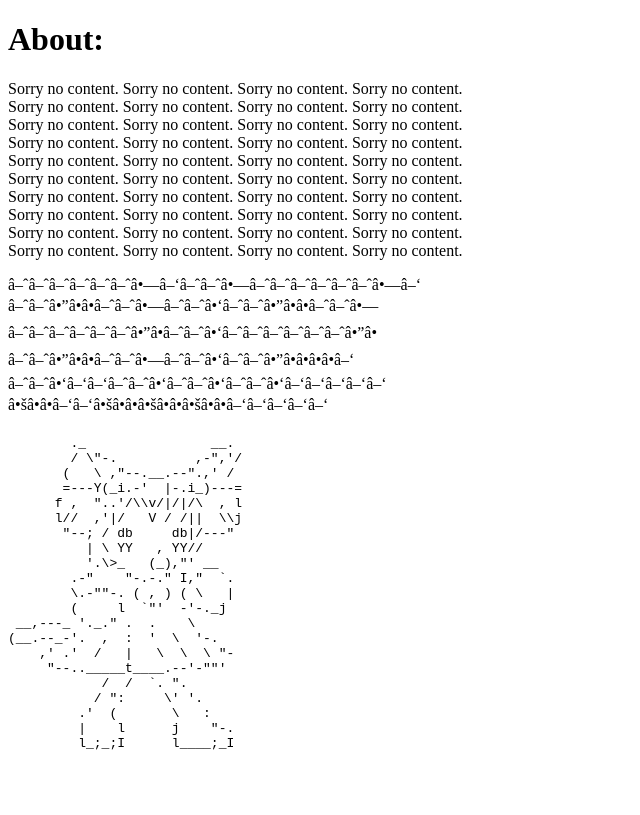
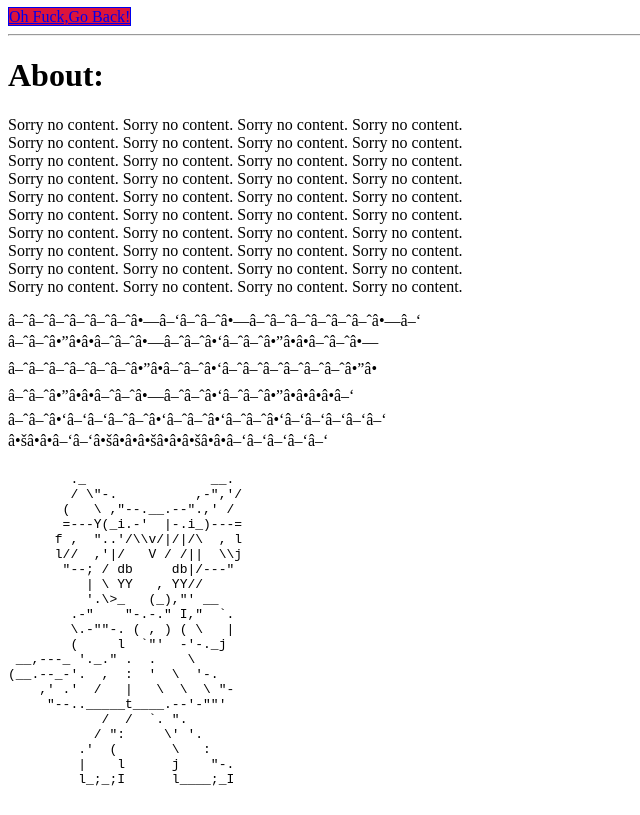
Before and after one commit to Meridianytp/Meridianytp, a plain HTML site: page about.html in a window 1280 px wide. Shown: the whole page, without its empty margins (0-640 px from the left). Drawn offline with Linux system fonts and the light colour scheme.

Commit message:
About Page
hyperlink back to home screen added

```diff
--- a/about.html
+++ b/about.html
@@ -5,6 +5,8 @@
 	<title>About Page</title>
 </head>
 <body>
+	<a href="index.html" style="background-color:crimson;border:1px solid">Oh Fuck,Go Back!</a>
+	<hr>
 	<h1>About:</h1>
 	<p>Sorry no content. Sorry no content. Sorry no content. Sorry no content.
 	<br>Sorry no content. Sorry no content. Sorry no content. Sorry no content.
```
